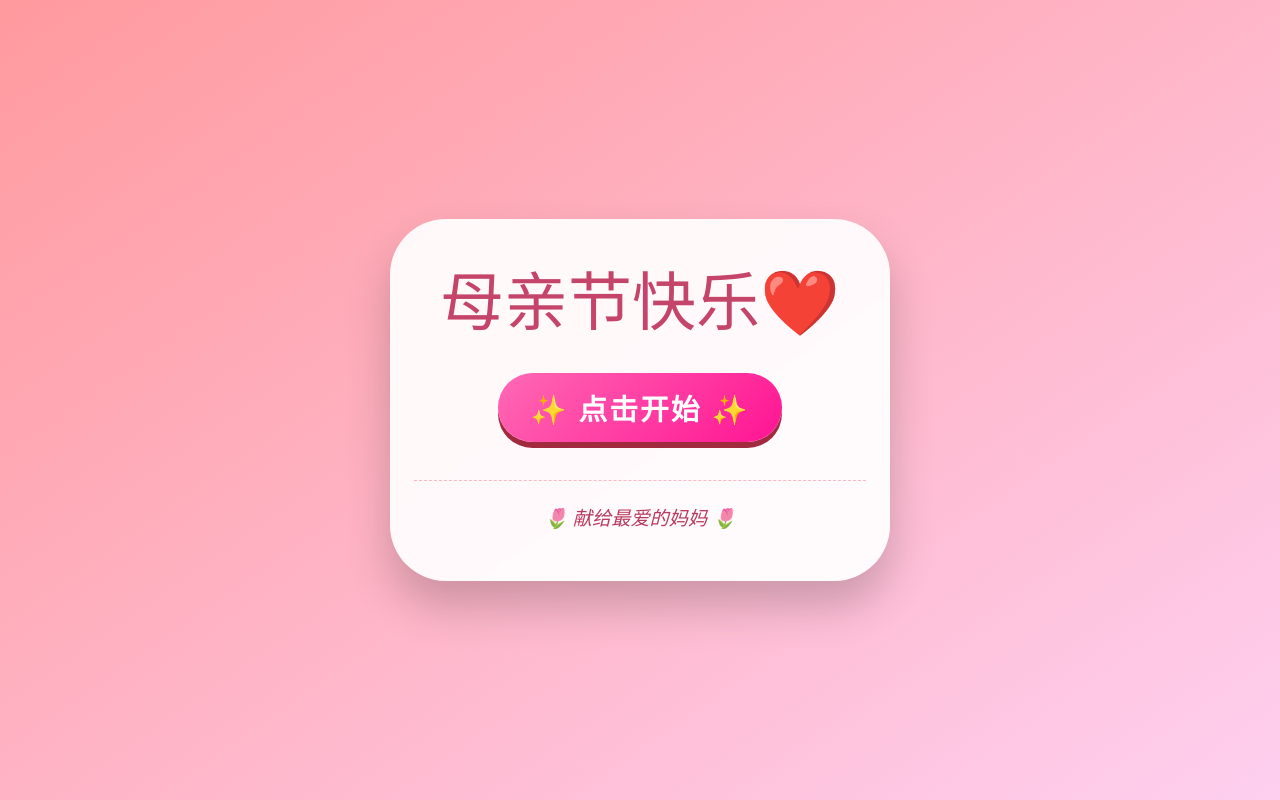
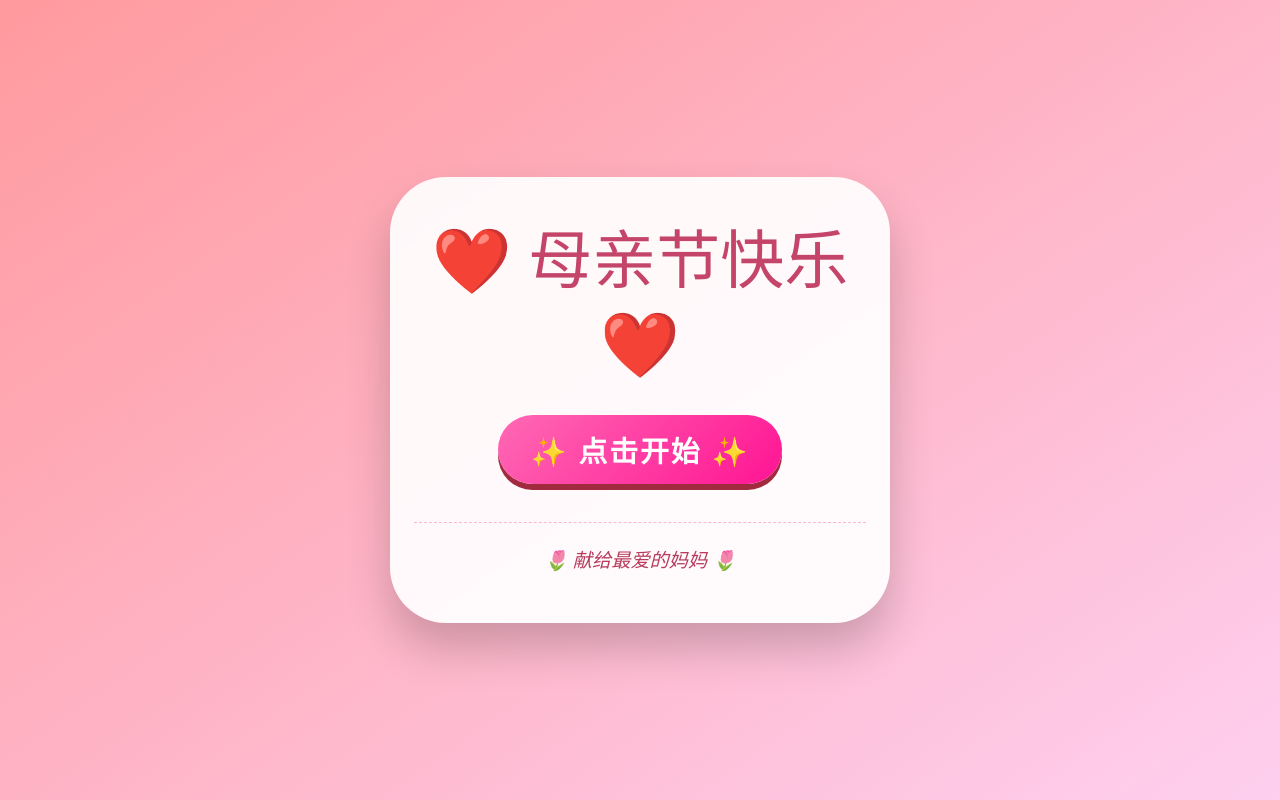
Before and after one commit to T-24-max/mothersday, a plain HTML site: page index.html in a window 1280 px wide. Drawn offline with Linux system fonts and the light colour scheme.

Commit message:
Update index.html

```diff
--- a/index.html
+++ b/index.html
@@ -216,7 +216,7 @@
     <div id="startOverlay">
         <div class="start-card">
             <div class="heart-title">
-                母亲节快乐❤️
+               ❤️ 母亲节快乐 ❤️
             </div>
             <button class="start-btn" id="startBtn">
                 ✨ 点击开始 ✨
```
